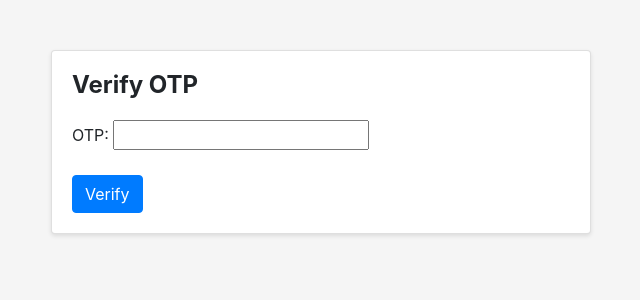
After one commit to anirban-1009/DealJunction, a Django app: page /verify-otp/ in a window 1280 px wide. The commit adds this page. Shown: the top 300 px of the page, without its empty margins (319-959 px from the left). Run offline with Django 4.2, Linux system fonts and the light colour scheme; some libraries are stand-ins or nearby versions.

Commit message:
Getting OTP on output

```diff
--- a/django_auth/urls.py
+++ b/django_auth/urls.py
@@ -16,7 +16,7 @@ Including another URLconf
 """
 from django.contrib import admin
 from django.urls import path, include
-from users.views import register
+from users.views import register, verify_otp
 from django.contrib.auth import views as auth_views
 
 urlpatterns = [
@@ -24,5 +24,6 @@ urlpatterns = [
     path('register/', register, name='register'),
     path('login/', auth_views.LoginView.as_view(template_name='users/login.html'), name='login'),
     path('logout/', auth_views.LogoutView.as_view(template_name='users/logout.html'), name='logout'),
-    path('', include('marketplace.urls'))
+    path('', include('marketplace.urls')),
+    path('verify-otp/', verify_otp, name='verify_otp'),
 ]
--- a/marketplace/templates/marketplace/home.html
+++ b/marketplace/templates/marketplace/home.html
@@ -9,7 +9,7 @@
             {% for item in items %}
             <div class="box">
                 <img src="{{ item.image }}" alt="{{ item.name }}" class="item-image">
-                <p>${{item.price}}</p>
+                <p>₹{{item.price}}</p>
                 <a class="btn btn-primary" href="{%url 'cart_add' item.id%}" role="button">Add</a>
             </div>
             {% endfor %}
--- a/users/admin.py
+++ b/users/admin.py
@@ -10,8 +10,8 @@ class CustomUserAdmin(UserAdmin):
    list_display = ('email', 'is_admin')
    list_filter = ('is_admin',)
    fieldsets = (
-       (None, {'fields': ('email', 'password', 'wallet')}),
-       ('Permissions', {'fields': ('is_admin',)}),
+       (None, {'fields': ('email', 'password', 'wallet', 'email_otp')}),
+       ('Permissions', {'fields': ('is_admin','email_verified')}),
    )
    add_fieldsets = (
        (None, {
--- a/users/forms.py
+++ b/users/forms.py
@@ -13,6 +13,16 @@ class UserRegisterForm(UserCreationForm):
     class Meta:
         model = User
         fields = ['email',  'password1', 'password2']
+
+
+class OTPVerificationForm(forms.Form):
+    otp = forms.CharField(label='OTP', max_length=6)
+
+    def clean_otp(self):
+        otp = self.cleaned_data['otp']
+        if not otp.isdigit() or len(otp) != 6:
+            raise forms.ValidationError('Invalid OTP')
+        return otp
 
 
 
--- /dev/null
+++ b/users/templates/users/verify_otp.html
@@ -0,0 +1,25 @@
+<!-- verify_otp.html -->
+{% extends 'users/base.html' %}
+{% csrf_token %}
+<style>
+    .center{
+        text-align: center;
+    }
+</style>
+
+{% block content %}
+<div class="row justify-content-center">
+    <div class="col-md-6">
+        <div class="card">
+            <div class="card-body">
+                <h2 class="card-title" class="center">Verify OTP</h2>
+                <form method="post" action="{% url 'verify_otp'%}">
+                    {% csrf_token %}
+                    {{ form.as_div }}
+                    <button class="btn btn-primary" type="submit">Verify</button>
+                </form>
+            </div>
+        </div>
+    </div>
+</div>
+{% endblock %}
--- a/users/views.py
+++ b/users/views.py
@@ -1,23 +1,62 @@
 from django.shortcuts import render,redirect
 from django.contrib import messages
 from django.contrib.auth.decorators import login_required
-from .forms import UserRegisterForm
+from .forms import UserRegisterForm, OTPVerificationForm
+from django.contrib.auth.tokens import default_token_generator
+from django.core.mail import EmailMessage
+from django.template.loader import render_to_string
+from django.utils.encoding import force_bytes
+from django.utils.http import urlsafe_base64_encode, urlsafe_base64_decode
 # from marketplace.models import Cart
 from .models import User
+import random
+from django.http import HttpResponse
+from django.core.mail import send_mail
+
+def generate_otp(length=6):
+    return ''.join(random.choices('0123456789', k=length))
+
+# def send_otp_email(user):
+#     otp = generate_otp()
+#     user = User.objects.get(id=user.id)
+#     user.email_otp = otp
+#     user.save()
+
+#     subject = 'OTP Verification'
+#     message = f'Your OTP is: {otp}'
+#     from_email = 'humanDensity009@gmail.com'
+#     to_email = [user.email]
+
+#     send_mail(subject, message, from_email, to_email)
+
+def verify_otp(request):
+    if request.method == 'POST':
+        form = OTPVerificationForm(request.POST)
+        if form.is_valid():
+            entered_otp = form.cleaned_data['otp']
+            print(entered_otp)
+            # Perform OTP verification logic here
+            if entered_otp == '123456':  # Replace with your OTP verification logic
+                return HttpResponse('OTP verification successful!')
+            else:
+                return HttpResponse('OTP verification failed!')
+    else:
+        form = OTPVerificationForm()
+    return render(request, 'users/verify_otp.html', {'form': form})
 
 
 def register(request):
     if request.method == 'POST':
         form = UserRegisterForm(request.POST)
         if form.is_valid():
-            form.save()
+            user = form.save(commit=False)
+            user.email_verified = False
+            user.save()
+
+            #send_otp_email(user.id)
             email = form.cleaned_data.get('email')
-            user = User.objects.get(email__exact=email)
-            # cart = Cart(user=user)
-            # cart.save()
-            messages.success(request, f'Account created for {email}! now login')
-            return redirect('login')
-
+            messages.success(request, f'Account created for {email}! Please verify your email.')
+            return redirect('verify_otp')
     else:
         form = UserRegisterForm()
-    return render(request, 'users/register.html', {'form':form})
+    return render(request, 'users/register.html', {'form': form})
```
Also changed, not shown: django_auth/settings.py (+9 -0 lines), marketplace/templates/marketplace/base.html (+35 -3 lines), marketplace/templates/marketplace/cart_detail.html (+11 -9 lines), marketplace/views.py (+11 -2 lines), users/managers.py (+12 -13 lines), users/models.py (+8 -2 lines), users/tokens.py (added, +9 -0 lines), users/migrations/0003_user_email_otp.py (added), users/migrations/0004_user_email_verified.py (added), users/migrations/0005_alter_user_id.py (added).
